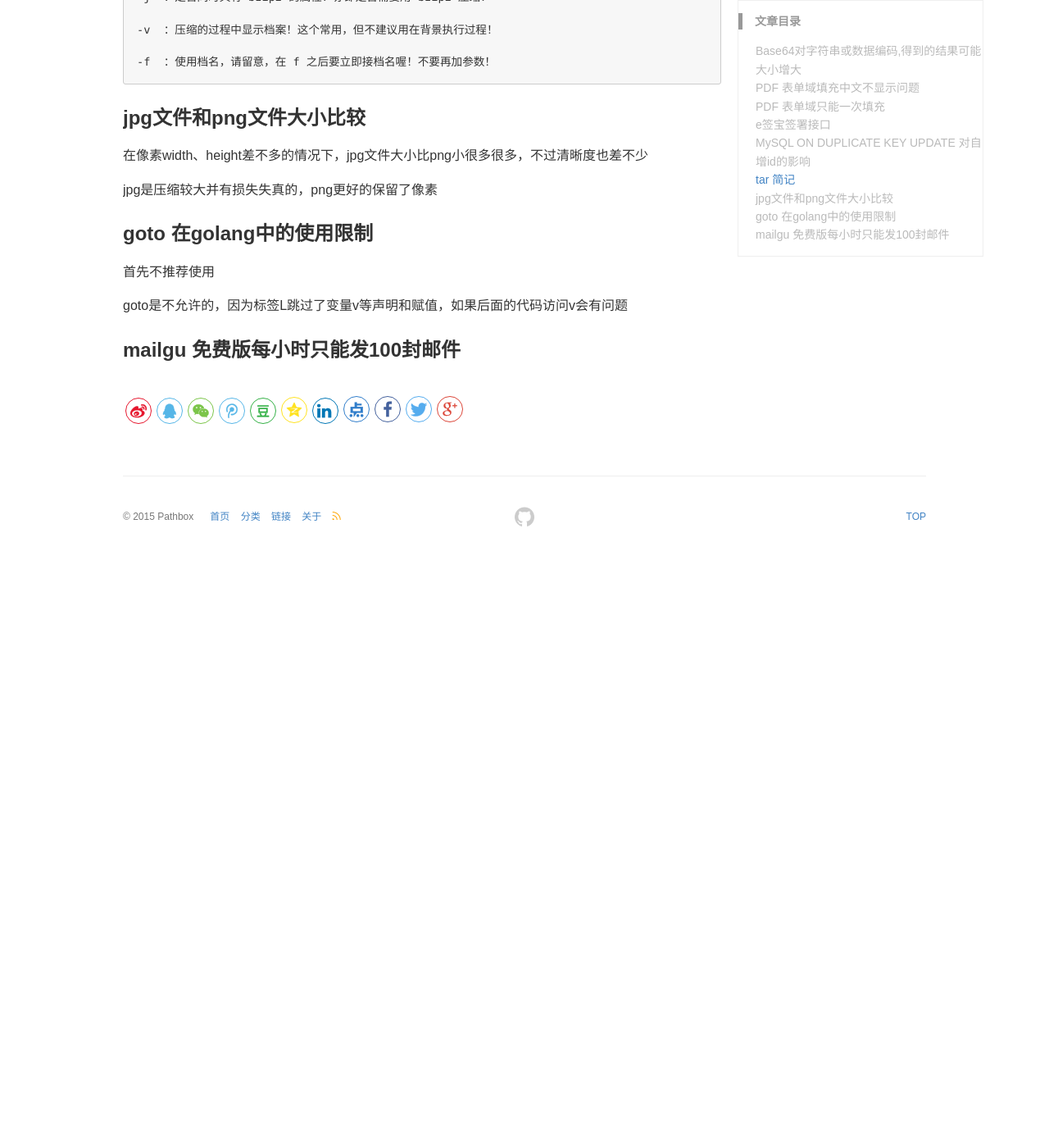
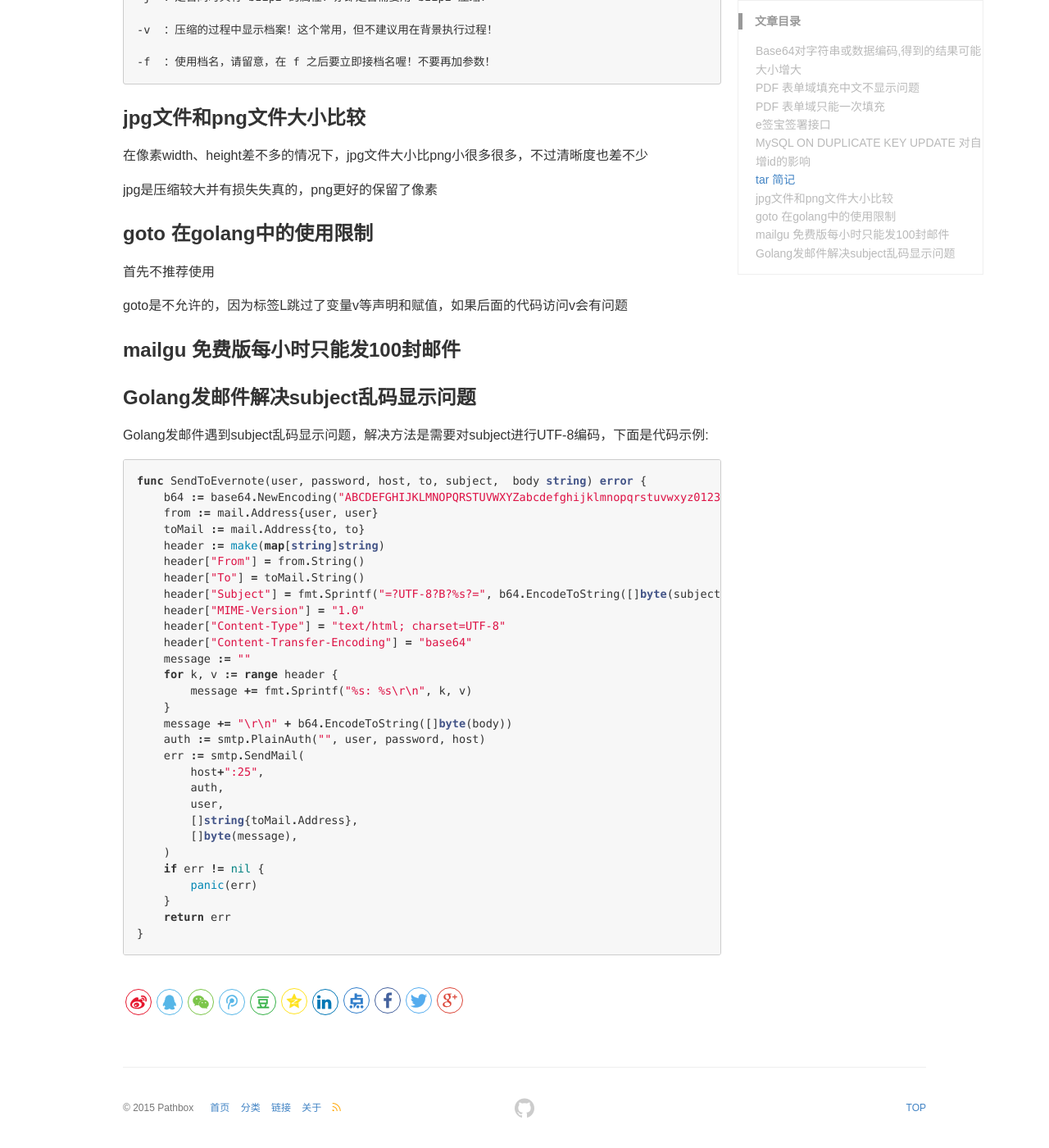
Before and after one commit to pathbox/pathbox.github.io, a Jekyll site: the page built from _posts/2018-11-20-work-summary-in-UCloud-21.md, in a window 1280 px wide and 1400 px high, scrolled down 1597 px. Shown: the whole window at 82% size. Built offline with Jekyll 4.4.1, drawn with Linux system fonts in a browser that asks for light colours; before the commit the page ends 2276 px from its top, so only the background shows below that.

Commit message:
Golang发邮件解决subject乱码显示问题

````diff
--- a/_posts/2018-11-20-work-summary-in-UCloud-21.md
+++ b/_posts/2018-11-20-work-summary-in-UCloud-21.md
@@ -82,3 +82,39 @@ jpg是压缩较大并有损失失真的，png更好的保留了像素
 goto是不允许的，因为标签L跳过了变量v等声明和赋值，如果后面的代码访问v会有问题
 
 ### mailgu 免费版每小时只能发100封邮件
+
+### Golang发邮件解决subject乱码显示问题
+
+Golang发邮件遇到subject乱码显示问题，解决方法是需要对subject进行UTF-8编码，下面是代码示例:
+
+```go
+func SendToEvernote(user, password, host, to, subject,  body string) error {
+    b64 := base64.NewEncoding("ABCDEFGHIJKLMNOPQRSTUVWXYZabcdefghijklmnopqrstuvwxyz0123456789+/")
+    from := mail.Address{user, user}
+    toMail := mail.Address{to, to}
+    header := make(map[string]string)
+    header["From"] = from.String()
+    header["To"] = toMail.String()
+    header["Subject"] = fmt.Sprintf("=?UTF-8?B?%s?=", b64.EncodeToString([]byte(subject))) // 这一步，用base64对subject进行编码,然后指定subject为UTF-8编码
+    header["MIME-Version"] = "1.0"
+    header["Content-Type"] = "text/html; charset=UTF-8"
+    header["Content-Transfer-Encoding"] = "base64"
+    message := ""
+    for k, v := range header {
+        message += fmt.Sprintf("%s: %s\r\n", k, v)
+    }
+    message += "\r\n" + b64.EncodeToString([]byte(body))
+    auth := smtp.PlainAuth("", user, password, host)
+    err := smtp.SendMail(
+        host+":25",
+        auth,
+        user,
+        []string{toMail.Address},
+        []byte(message),
+    )
+    if err != nil {
+        panic(err)
+    }
+    return err
+}
+```
````
